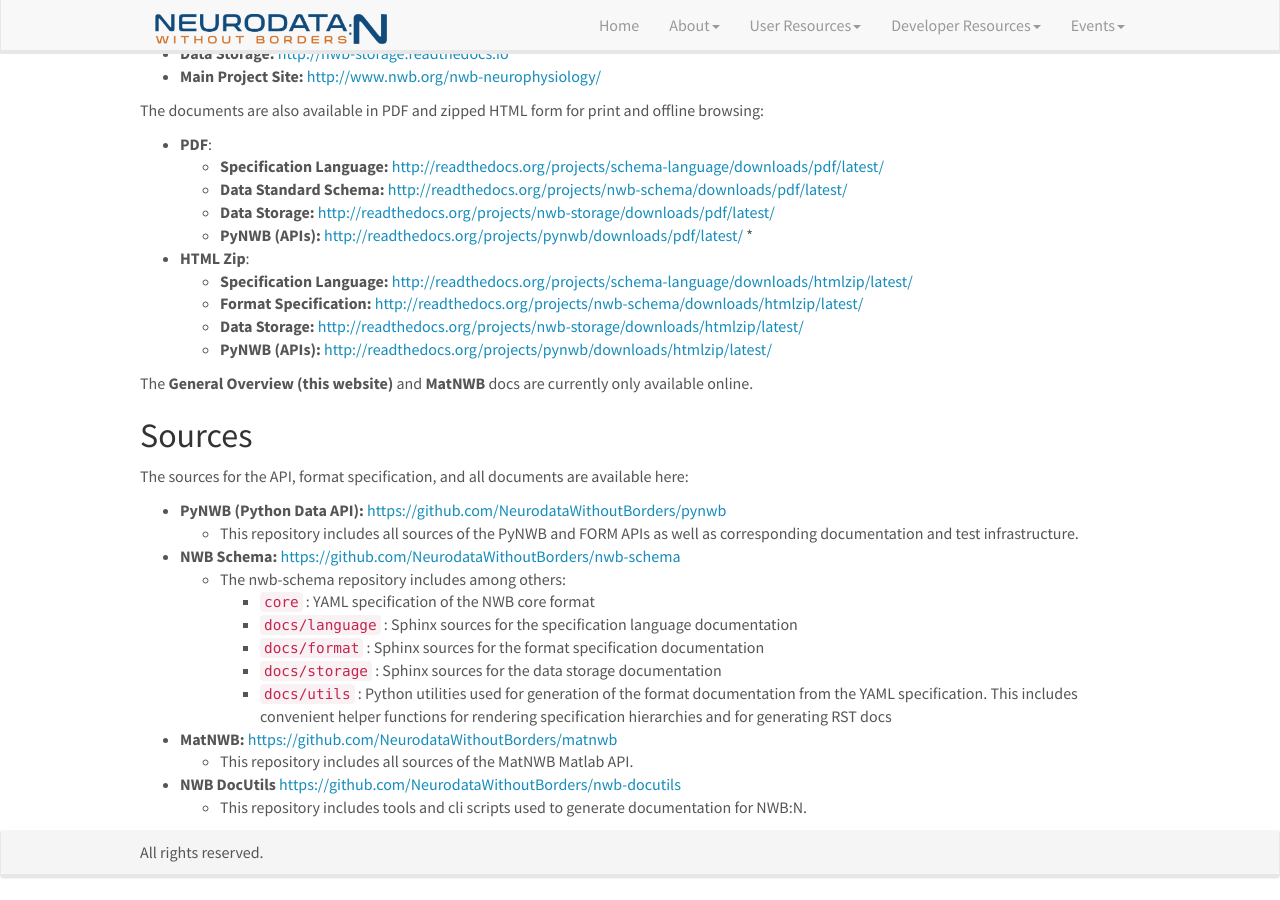
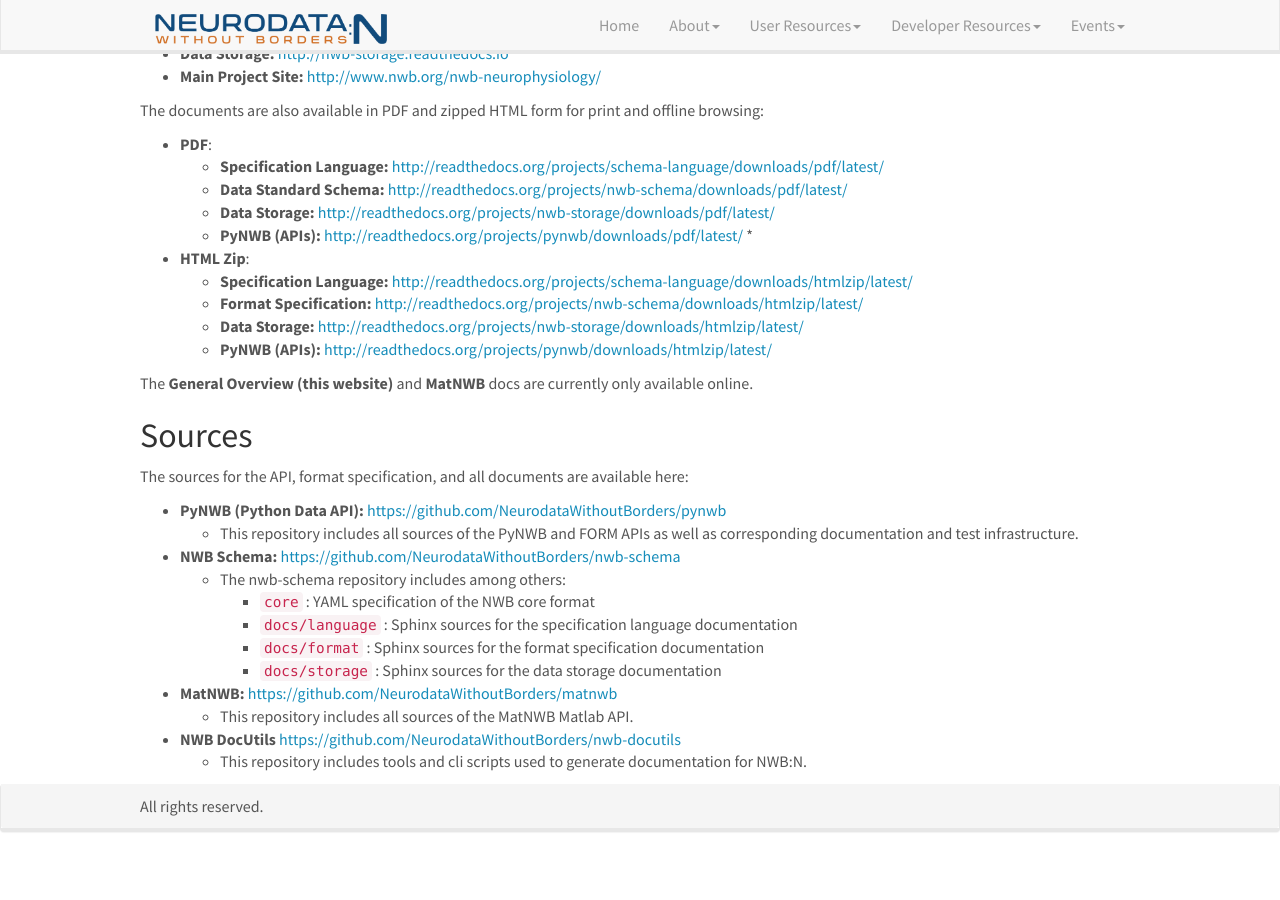
Before and after one commit to ttngu207/neurodatawithoutborders.github.io, a Jekyll site: the page built from _pages/gettingstarted.md, in a window 1280 px wide and 900 px high, scrolled down 950 px. Built offline with Jekyll 4.4.1, drawn with Linux system fonts in a browser that asks for light colours; nearby versions of some CDN libraries; after the commit the page ends 1804 px from its top, so only the background shows below that.

Commit message:
Remove old reference to nwb-schema/docs/docutils

```diff
--- a/_pages/gettingstarted.md
+++ b/_pages/gettingstarted.md
@@ -88,8 +88,6 @@
         * ``docs/language`` : Sphinx sources for the specification language documentation
         * ``docs/format`` : Sphinx sources for the format specification documentation
         * ``docs/storage`` : Sphinx sources for the data storage documentation
-        * ``docs/utils`` : Python utilities used for generation of the format documentation from the YAML specification.
-          This includes convenient helper functions for rendering specification hierarchies and for generating RST docs
 
 * **MatNWB:** [https://github.com/NeurodataWithoutBorders/matnwb](https://github.com/NeurodataWithoutBorders/matnwb)
     * This repository includes all sources of the MatNWB Matlab API.
```
